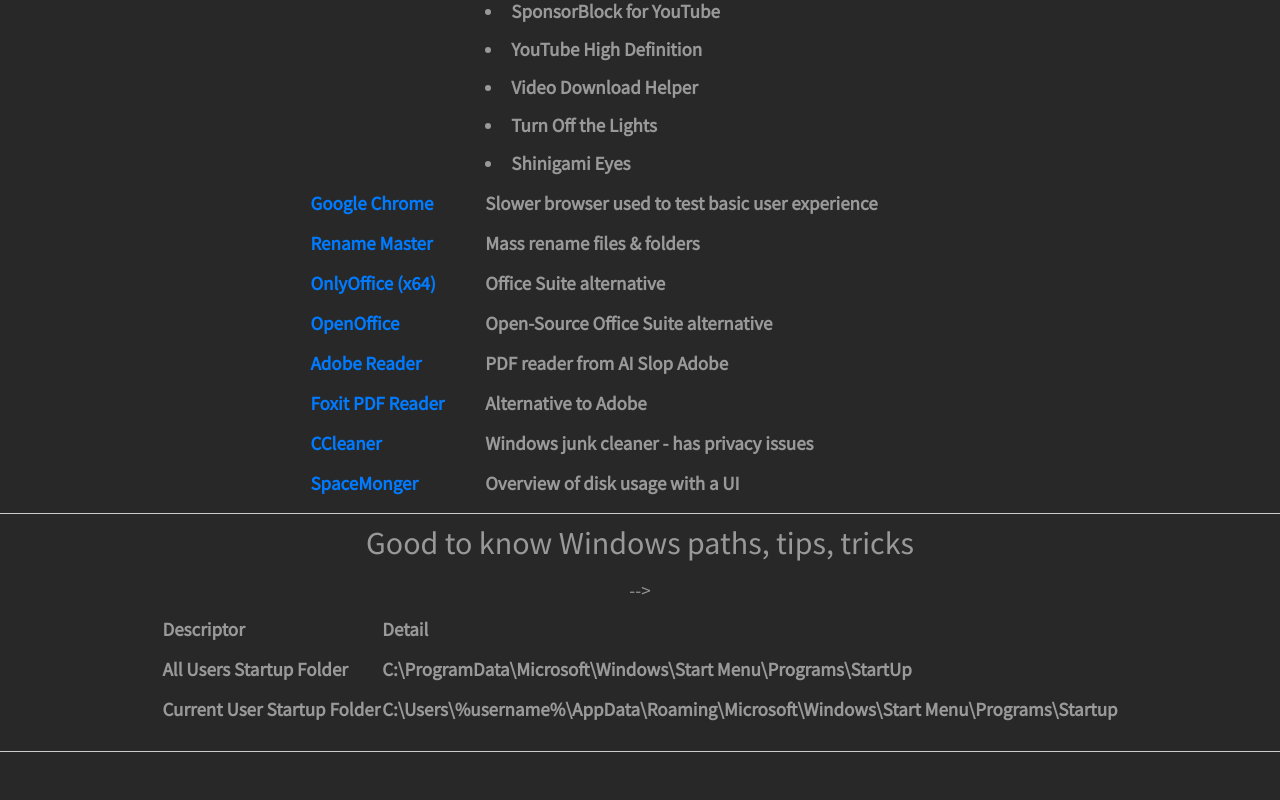
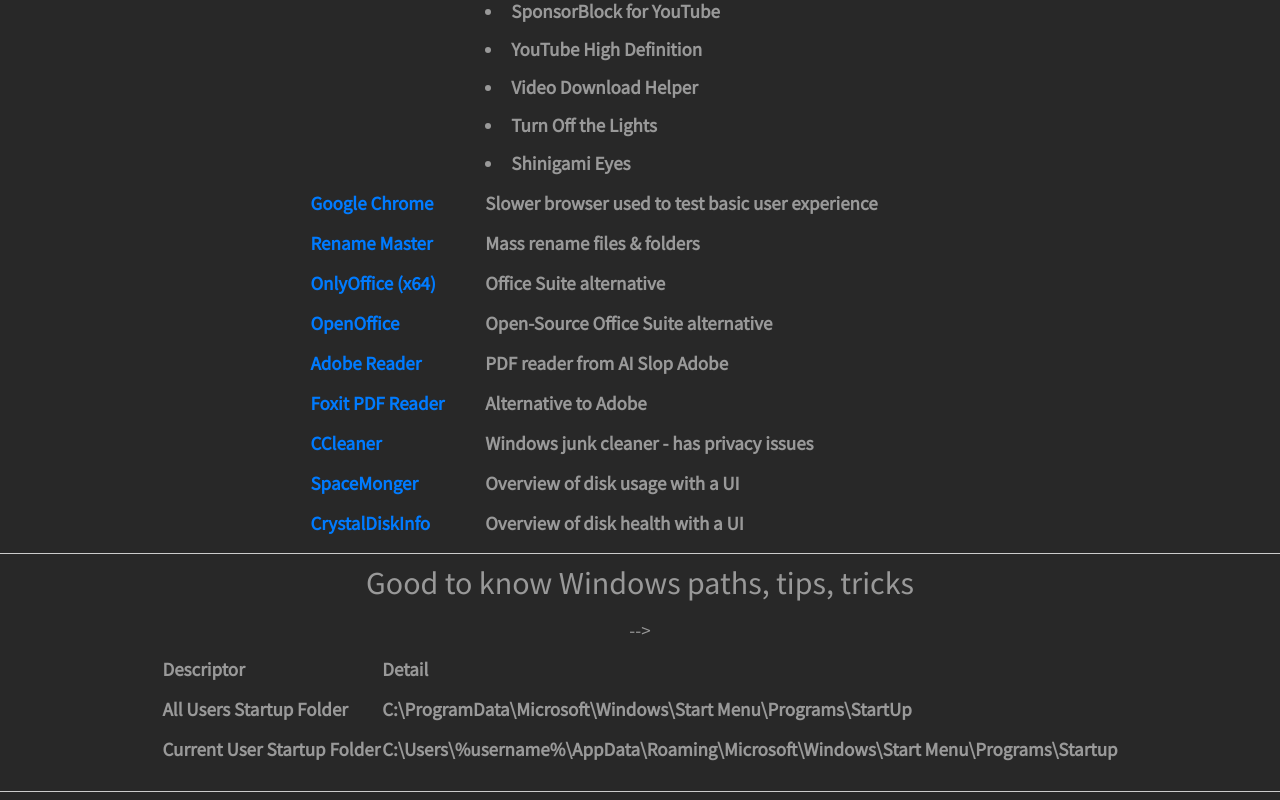
Before and after one commit to TylerAndersenIT/TylerIT.Online, a plain HTML site: page tech.html in a window 1280 px wide. Shown: the part 1281-2081 px from the top of the page. Before the commit the page ends 2043 px from the top, so only its background shows below. Drawn offline with nearby package versions, Linux system fonts and the light colour scheme.

Commit message:
Update tech.html

```diff
--- a/tech.html
+++ b/tech.html
@@ -192,6 +192,11 @@ $(function(){
 			<th>Overview of disk usage with a UI</th> <!-- Description -->
 		</tr>
 
+		<tr>
+			<th><a href="https://crystalmark.info/en/download/?PageSpeed=noscript">CrystalDiskInfo</a></th> <!-- Tool Name -->
+			<th>Overview of disk health with a UI</th> <!-- Description -->
+		</tr>
+
 			<!-- TEMPLATE -->
 		<!--<tr>
 			<th><a href="https://">TOOL_NAME_HERE</a></th> <!-- Tool Name -->
```
